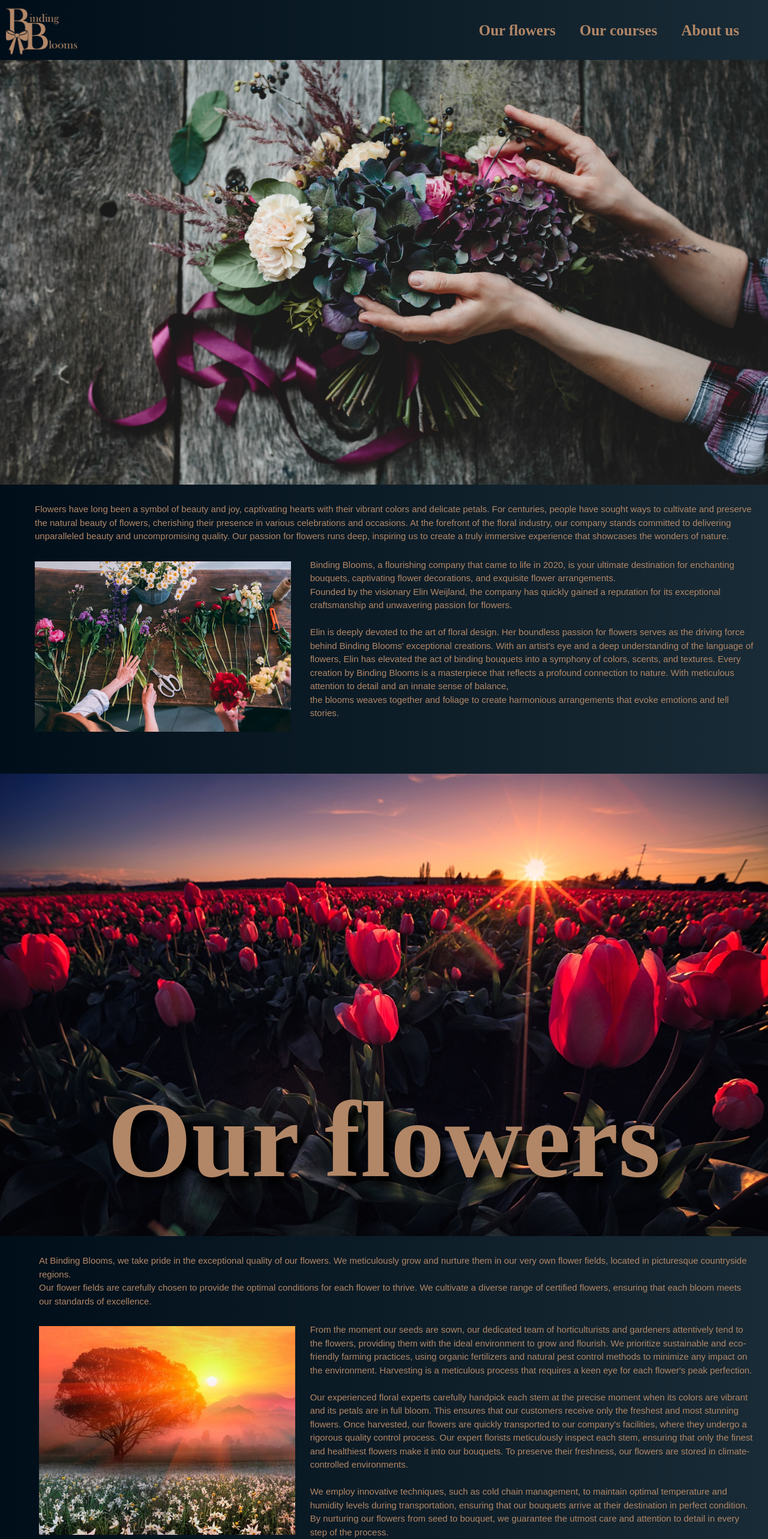
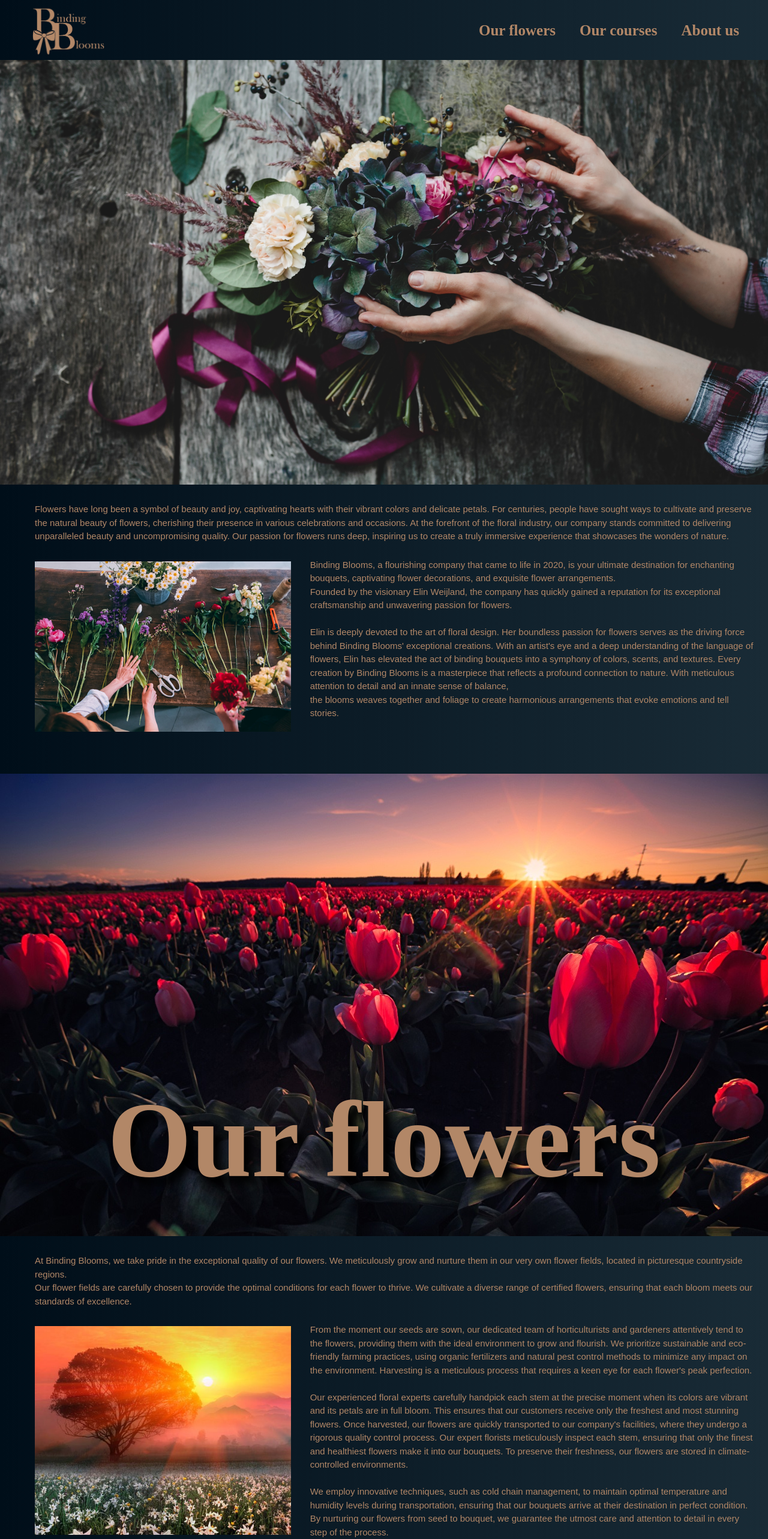
Before and after one commit to JennyWeij/BindingBlooms, a React (Vite) app: page / in a window 1280 px wide. Shown: the top 2566 px of the page at 60% size. Built offline with nearby package versions, Linux system fonts and the light colour scheme.

Commit message:
fixat marginalerna

```diff
--- a/src/components/HeaderBurgerMenu.tsx
+++ b/src/components/HeaderBurgerMenu.tsx
@@ -28,6 +28,7 @@ function Header() {
           alt="Logo"
           height={["43px", "70px", "100px"]}
           mt={0}
+          ml="45px"
         />
 
         {/* Hamburger menu */}
--- a/src/pages/FlowersPage.tsx
+++ b/src/pages/FlowersPage.tsx
@@ -46,7 +46,7 @@ function FlowersPage() {
             fontFamily="SourceSansRegular"
             textAlign={{ base: "center", md: "start" }}
             mr={{ base: "15px", md: "20px" }}
-            ml={{ base: "15px", md: "65px" }}
+            ml={{ base: "15px", md: "58px" }}
             mb={{ base: "15px", md: "30px" }}
             color="#B28767"
           >
@@ -74,7 +74,7 @@ function FlowersPage() {
               display="flex"
               alignItems="start"
               justifyItems="center"
-              ml={{ base: "0px", md: "65px" }}
+              ml={{ base: "0px", md: "58px" }}
               style={{ width: "100%", height: "100%" }}
             >
               <img
```
